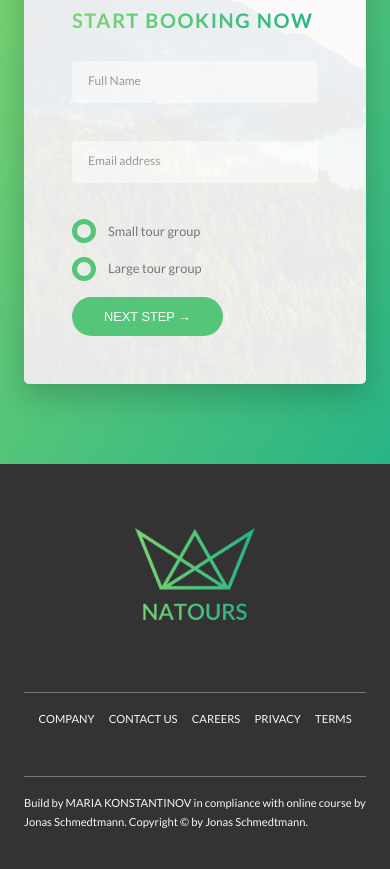
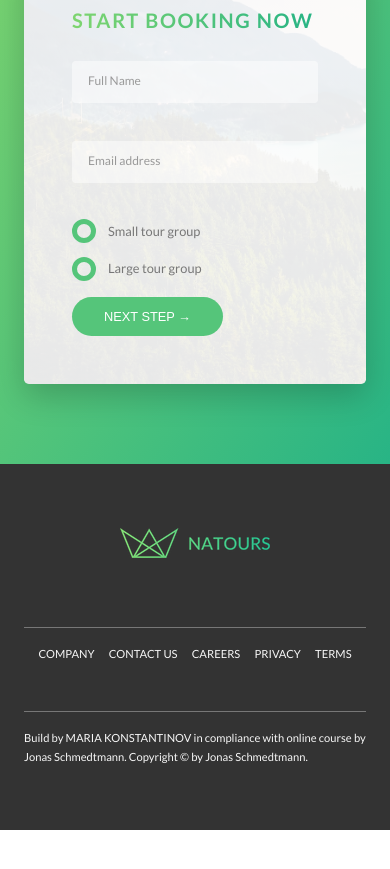
Before and after one commit to MariaKonstantinov/Natours_travel_website, a website: page index.html in a window 390 px wide. Shown: the part 5981-6850 px from the top of the page. After the commit the page ends 6811 px from the top, so only its background shows below. Drawn offline with Linux system fonts and the light colour scheme.

Commit message:
add responsive features to footer logo

```diff
--- a/index.html
+++ b/index.html
@@ -409,8 +409,18 @@
 
     <!-- FOOTER SECTION --------------------------------------------------------->
     <footer class="footer">
+
         <div class="footer__logo-box">
-            <img src="media/logo-green-2x.png" alt="full logo" class="footer__logo">
+            <!-- ART DIRECTION: adding responsiveness to our logo for different viewport width -> adding media query here (max-width: 600px = 37.5em); we want the art direction to happen at the breakpoint of phone, when the width is less than 600px - we will display smaller sized logo; plus we are adding DENSITY SWITCHING here for different screen resolutions -->
+            <!-- in "picture" element we can spesify multiple sources for 1 image and write a media query like in CSS -->
+            <picture class="footer__logo">
+                <source srcset="media/logo-green-small-1x.png 1x, media/logo-green-small-2x.png 2x"
+                    media="(max-width: 37.5em)">
+
+                <!-- DENSITY SWITCHING: adding responsiveness to our logo for different screen density - screen resolutions -> "img srcset" and  density description "1x and 2x"-->
+                <img srcset="media/logo-green-1x.png 1x, media/logo-green-2x.png 2x" alt="full logo">
+            </picture>
+
         </div>
         <div class="row">
             <div class="col-1-of-2">
```
